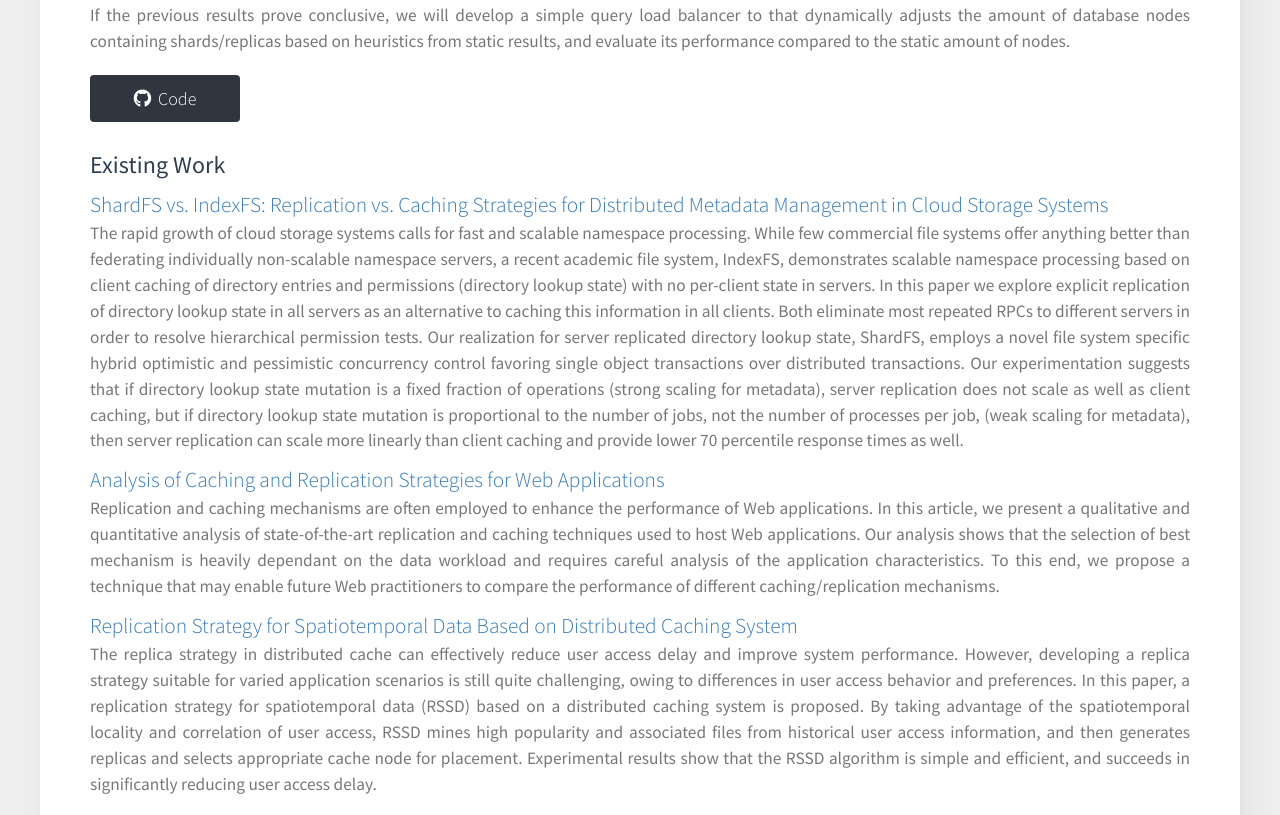
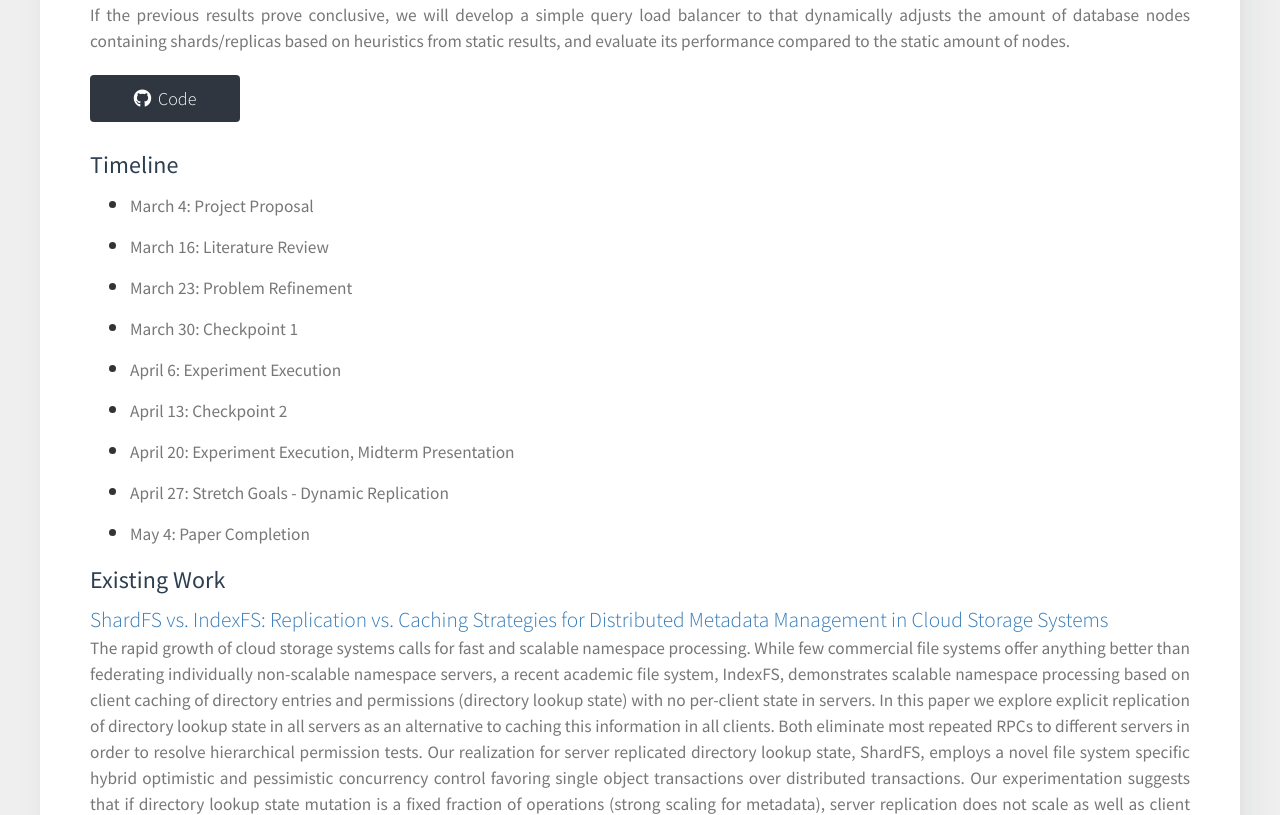
Before and after one commit to andrewwong97/cloud-computing, a plain HTML site: page website/index.html in a window 1280 px wide. Shown: the part 1335-2150 px from the top of the page. Drawn offline with Linux system fonts and the light colour scheme.

Commit message:
Add timeline and current progress

```diff
--- a/website/index.html
+++ b/website/index.html
@@ -73,6 +73,18 @@
         <p>From all permutations, we will look at results to determine best practices for caching and/or replication depending on mainly the data compute workload, and analyzing the performance results of each strategy.</p>
         <p>If the previous results prove conclusive, we will develop a simple query load balancer to that dynamically adjusts the amount of database nodes containing shards/replicas based on heuristics from static results, and evaluate its performance compared to the static amount of nodes.</p>
         <a href="https://github.com/andrewwong97/cloud-computing"><button class="slide-deck"><i class="fab fa-github" style="color:#fff;margin-right:7px;"></i>Code</button></a>
+        <h3>Timeline</h3>
+        <ul>
+          <li><p>March 4: Project Proposal</p></li>
+          <li><p>March 16: Literature Review</p></li>
+          <li><p>March 23: Problem Refinement</p></li>
+          <li><p>March 30: Checkpoint 1</p></li>
+          <li><p>April 6: Experiment Execution</p></li>
+          <li><p>April 13: Checkpoint 2</p></li>
+          <li><p>April 20: Experiment Execution, Midterm Presentation</p></li>
+          <li><p>April 27: Stretch Goals - Dynamic Replication</p></li>
+          <li><p>May 4: Paper Completion</p></li>
+        </ul>
         <h3>Existing Work</h3>
         <a href="http://www.pdl.cmu.edu/PDL-FTP/CloudComputing/p236-xiao-SoCC15.pdf">ShardFS vs. IndexFS: Replication vs. Caching Strategies for Distributed Metadata Management in Cloud Storage Systems</a>
         <p>The rapid growth of cloud storage systems calls for fast and scalable namespace processing. While few commercial file systems offer anything better than federating individually non-scalable namespace servers, a recent academic file system, IndexFS, demonstrates scalable namespace processing based on client caching of directory entries and permissions (directory lookup state) with no per-client state in servers. In this paper we explore explicit replication of directory lookup state in all servers as an alternative to caching this information in all clients. Both eliminate most repeated RPCs to different servers in order to resolve hierarchical permission tests. Our realization for server replicated directory lookup state, ShardFS, employs a novel file system specific hybrid optimistic and pessimistic concurrency control favoring single object transactions over distributed transactions. Our experimentation suggests that if directory lookup state mutation is a fixed fraction of operations (strong scaling for metadata), server replication does not scale as well as client caching, but if directory lookup state mutation is proportional to the number of jobs, not the number of processes per job, (weak scaling for metadata), then server replication can scale more linearly than client caching and provide lower 70 percentile response times as well.</p>
@@ -85,6 +97,14 @@
         <p>Cloud providers that offer multi-tenant services must handle compute hotspots reliably in order to optimize resource usage. Usually the problem is that the server lacks the CPU/memory to execute all the queries, or there is a bandwidth issue. Even if these are hardware limitations and not necessarily database dependent, it can be solved by sharding/replication either by dividing up the queries to different shards or moving a copy of the database closer. One approach to handle dynamic compute-heavy localities relying on the same data is via distributed database sharding.  For example, compute-heavy jobs requiring access to the same data shards may be bottlenecked by database reads, where network congestion (bandwidth) or CPU can be limiting factors of how fast requests are processed.</p>
         <p>To have enough copies of relevant data to balance the compute load across multiple nodes, the database can be replicated dynamically. It is the conditions under which replication should occur and the extent to which it should occur that we are interested in.</p>
         <p>In context of the CAP theorem, there may be multiple optimal replication strategies based on the priorities of the distributed database. For example, given different loads such as read-heavy, mixed r/w, write-heavy operations, caching might be better in read-heavy situations, while sharding might be better when the data is updated frequently. </p>
+        <h3>Checkpoint 1 Status</h3>
+        <ul>
+          <li><p>Analysis of existing systems - Andrew, Ryan, Ben, Daniel</p></li>
+          <li><p>Experiment specification - Ryan</p></li>
+          <li><p>Google Cloud VM configuration - Andrew</p></li>
+          <li><p>Project homepage - Andrew</p></li>
+          <li><p>Initial testing scripts - Ben</p></li>
+        </ul>
         <!-- <a href="img/Final Pres.pdf"><button class="slide-deck">Slide Deck PDF</button></a> -->
 
       </div>
```
